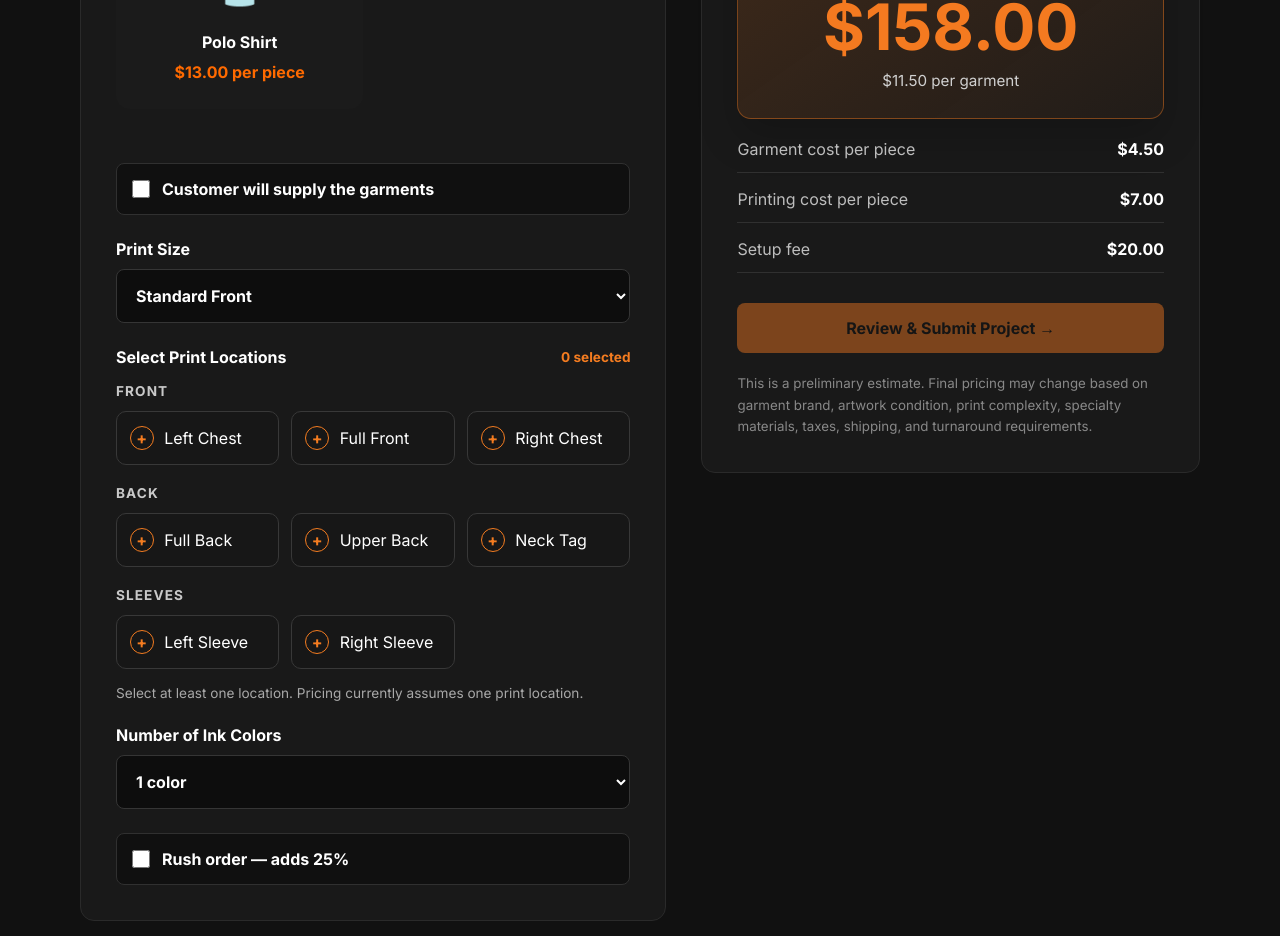
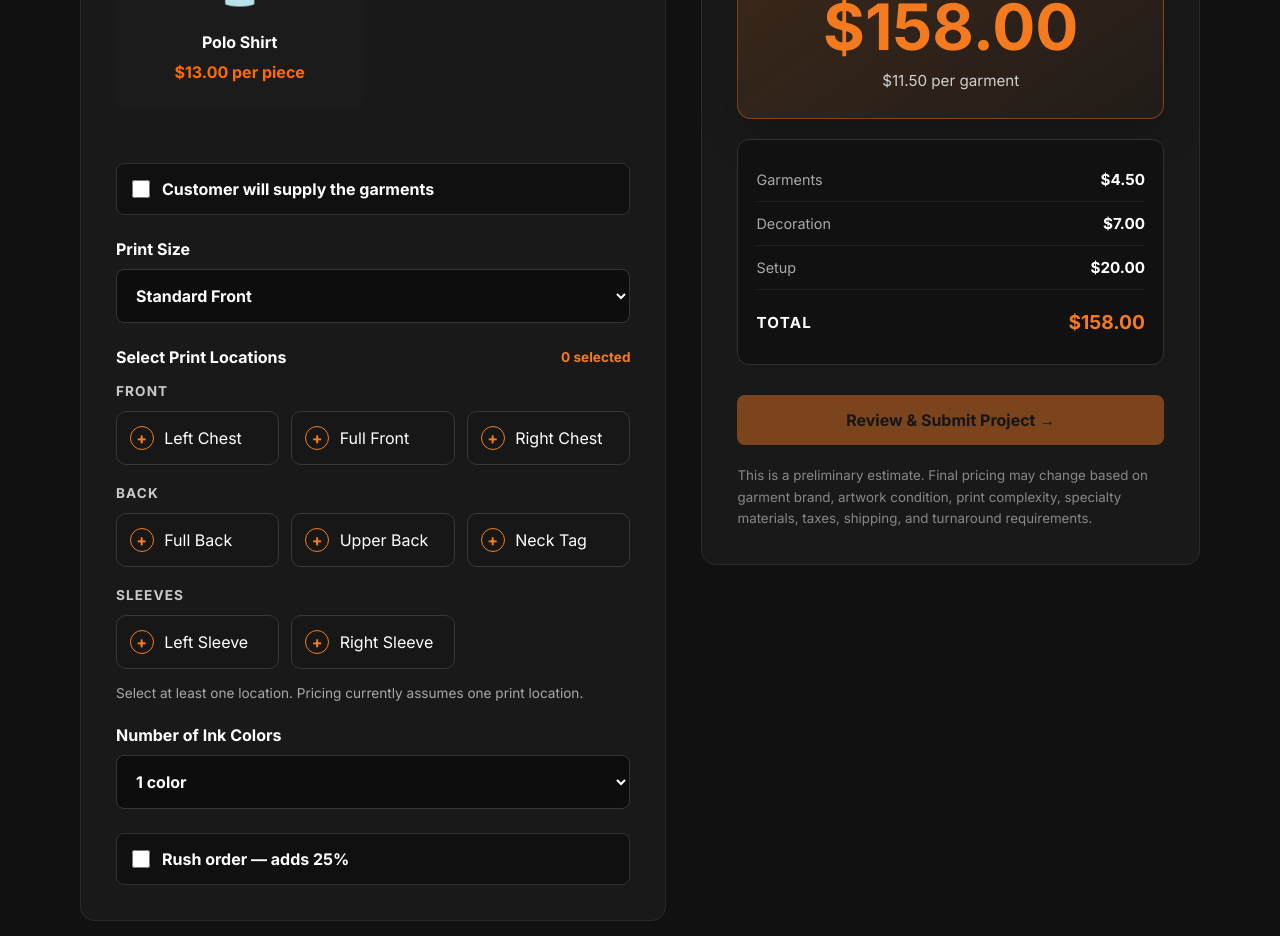
Before and after one commit to CharlieBrown3rd/inknhustle-os, a React (Vite) app: page / in a window 1280 px wide. Shown: the part 4240-5176 px from the top of the page. Built offline with nearby package versions, Linux system fonts and the light colour scheme.

Commit message:
added project qoute

```diff
--- a/src/components/QuoteBuilder/ProjectSummary.jsx
+++ b/src/components/QuoteBuilder/ProjectSummary.jsx
@@ -142,39 +142,47 @@ function ProjectSummary({
 </div>
 
       <div className="quote-breakdown">
-        <p>
-          Garment cost per piece
+  <div className="quote-breakdown-row">
+    <span>Garments</span>
 
     <strong>
       ${estimate.garmentCost.toFixed(2)}
     </strong>
-        </p>
+  </div>
 
-        <p>
-          Printing cost per piece
+  <div className="quote-breakdown-row">
+    <span>Decoration</span>
 
     <strong>
       ${estimate.decorationCost.toFixed(2)}
     </strong>
-        </p>
+  </div>
 
-        <p>
-          Setup fee
+  <div className="quote-breakdown-row">
+    <span>Setup</span>
 
     <strong>
       ${estimate.setupFee.toFixed(2)}
     </strong>
-        </p>
+  </div>
 
   {rushOrder && (
-          <p>
-            Rush fee
+    <div className="quote-breakdown-row">
+      <span>Rush</span>
 
       <strong>
         ${estimate.rushFee.toFixed(2)}
       </strong>
-          </p>
+    </div>
   )}
+
+  <div className="quote-breakdown-total">
+    <span>Total</span>
+
+    <strong>
+      ${estimate.total.toFixed(2)}
+    </strong>
+  </div>
 </div>
 
       <a
--- a/src/sections/QuoteCalculator/QuoteCalculator.css
+++ b/src/sections/QuoteCalculator/QuoteCalculator.css
@@ -901,3 +901,51 @@
   font-size: 0.9rem;
   font-weight: 600;
 }
+.quote-breakdown {
+  margin-top: 20px;
+  padding: 18px;
+  background: #111111;
+  border: 1px solid #303030;
+  border-radius: 12px;
+}
+
+.quote-breakdown-row,
+.quote-breakdown-total {
+  display: flex;
+  align-items: center;
+  justify-content: space-between;
+  gap: 20px;
+  padding: 12px 0;
+}
+
+.quote-breakdown-row {
+  border-bottom: 1px solid rgba(255, 255, 255, 0.06);
+}
+
+.quote-breakdown-row span {
+  color: #a9a9a9;
+  font-size: 0.9rem;
+}
+
+.quote-breakdown-row strong {
+  color: #ffffff;
+  font-size: 0.95rem;
+}
+
+.quote-breakdown-total {
+  margin-top: 4px;
+  padding-top: 16px;
+}
+
+.quote-breakdown-total span {
+  color: #ffffff;
+  font-size: 0.95rem;
+  font-weight: 800;
+  text-transform: uppercase;
+  letter-spacing: 0.08em;
+}
+
+.quote-breakdown-total strong {
+  color: #f47a20;
+  font-size: 1.2rem;
+}
```
Lines whose indentation alone changed are shown as unchanged.
